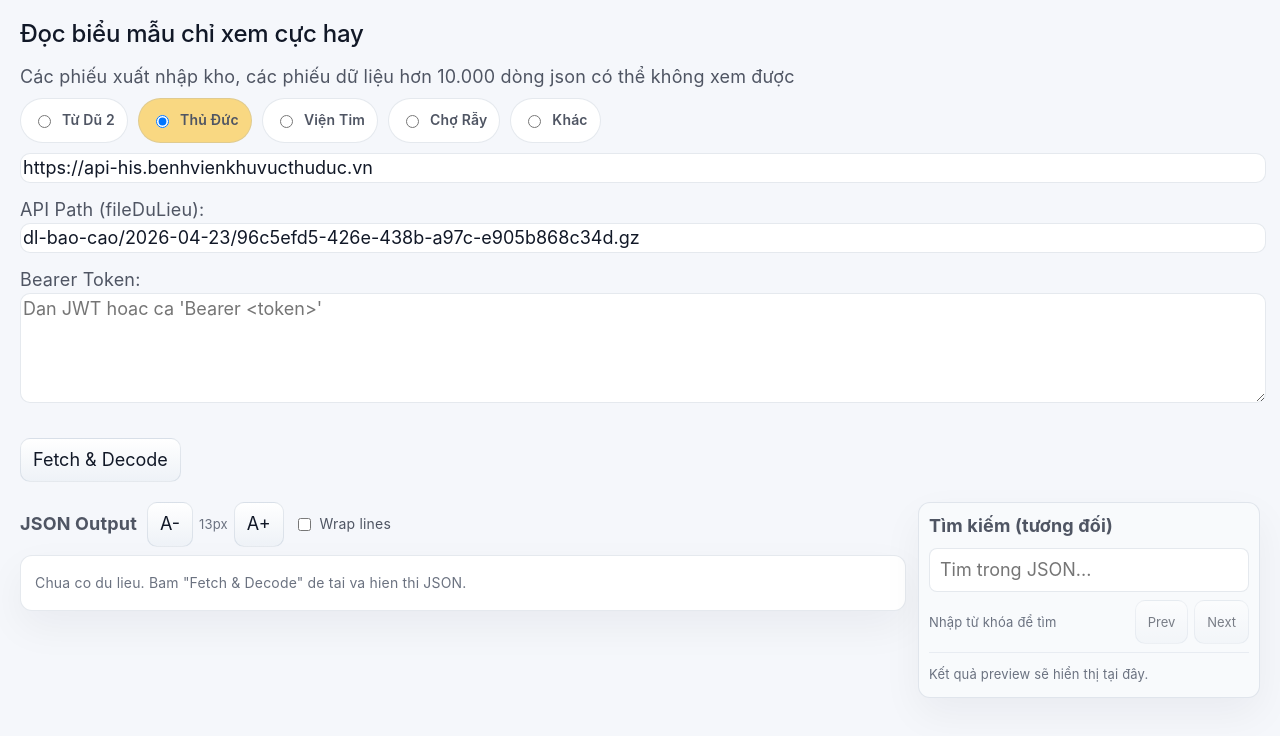
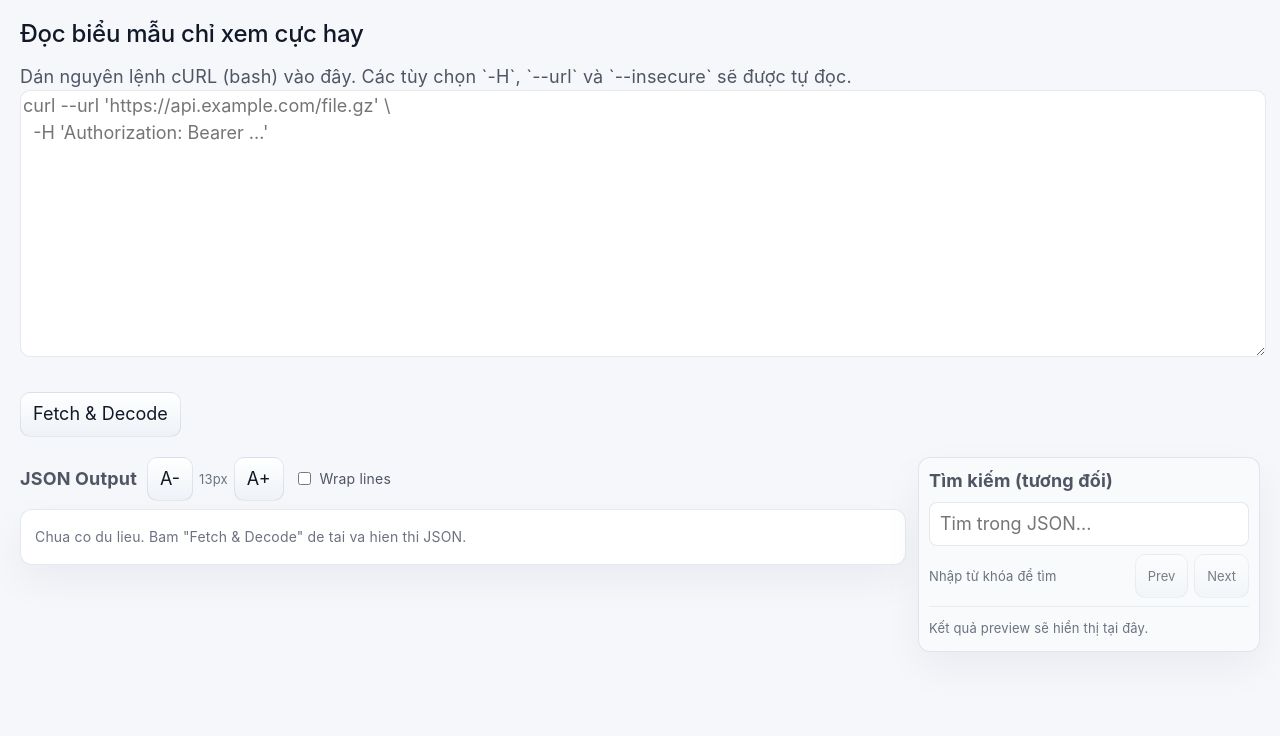
Before and after one commit to thnbih/bieu-mau-chi-xem, a React (Vite) app: page / in a window 1280 px wide. Shown: the top 736 px of the page. Built offline with nearby package versions, Linux system fonts and the light colour scheme.

Commit message:
change code curl

```diff
--- a/src/App.jsx
+++ b/src/App.jsx
@@ -14,31 +14,105 @@ const blockedApiBases = [
   "https://api-sdsfdsfdbvtudu.tudu.com.vn",
 ];
 
-const apiPresets = [
-  {
-    id: "tu-du-2",
-    label: "Từ Dũ 2",
-    url: "https://api-bvtuducangio.tudu.com.vn/",
-  },
-  {
-    id: "thu-duc",
-    label: "Thủ Đức",
-    url: "https://api-his.benhvienkhuvucthuduc.vn",
-  },
-  {
-    id: "vien-tim",
-    label: "Viện Tim",
-    url: "http://172.16.95.20:2301",
-  },
-  {
-    id: "cho-ray",
-    label: "Chợ Rẫy",
-    url: "https://api-his.choray.vn/",
-  },
-];
+const forbiddenRequestHeaders = new Set([
+  "connection",
+  "host",
+  "origin",
+  "referer",
+  "user-agent",
+]);
 
-const normalizeApiBaseUrl = (value) => {
-  return (value || "").trim().replace(/\/+$/, "");
+const tokenizeShellCommand = (command) => {
+  const tokens = [];
+  let token = "";
+  let quote = null;
+  let escaped = false;
+
+  for (const char of command.replace(/\\[ \t]*\r?\n/g, " ")) {
+    if (escaped) {
+      token += char;
+      escaped = false;
+    } else if (char === "\\") {
+      escaped = true;
+    } else if (quote) {
+      if (char === quote) quote = null;
+      else token += char;
+    } else if (char === "'" || char === '"') {
+      quote = char;
+    } else if (/\s/.test(char)) {
+      if (token) {
+        tokens.push(token);
+        token = "";
+      }
+    } else {
+      token += char;
+    }
+  }
+
+  if (escaped) token += "\\";
+  if (quote) throw new Error("Lệnh cURL có dấu nháy chưa đóng.");
+  if (token) tokens.push(token);
+  return tokens;
+};
+
+const parseCurlCommand = (command) => {
+  const tokens = tokenizeShellCommand(command.trim());
+  if (!tokens.length || tokens[0].toLowerCase() !== "curl") {
+    throw new Error("Hãy dán một lệnh bắt đầu bằng curl.");
+  }
+
+  let url = "";
+  const headers = {};
+  const ignoredOptions = new Set(["--insecure", "-k", "--compressed"]);
+
+  for (let index = 1; index < tokens.length; index += 1) {
+    const option = tokens[index];
+    let value = "";
+
+    if (option === "--url") {
+      value = tokens[++index] || "";
+      url = value;
+    } else if (option.startsWith("--url=")) {
+      url = option.slice("--url=".length);
+    } else if (option === "-H" || option === "--header") {
+      value = tokens[++index] || "";
+    } else if (option.startsWith("--header=")) {
+      value = option.slice("--header=".length);
+    } else if (option.startsWith("-H") && option.length > 2) {
+      value = option.slice(2);
+    } else if (ignoredOptions.has(option) || option.startsWith("-")) {
+      if (
+        ["-X", "--request", "-d", "--data", "--data-raw", "--data-binary"].includes(
+          option
+        )
+      ) {
+        index += 1;
+      }
+      continue;
+    } else if (!url) {
+      url = option;
+    }
+
+    if (value) {
+      const separatorIndex = value.indexOf(":");
+      if (separatorIndex > 0) {
+        const name = value.slice(0, separatorIndex).trim();
+        const headerValue = value.slice(separatorIndex + 1).trim();
+        if (name && !forbiddenRequestHeaders.has(name.toLowerCase())) {
+          headers[name] = headerValue;
+        }
+      }
+    }
+  }
+
+  if (!url) throw new Error("Không tìm thấy URL trong lệnh cURL.");
+  try {
+    new URL(url);
+  } catch {
+    throw new Error("URL trong lệnh cURL không hợp lệ.");
+  }
+
+  return { url, headers };
 };
 
 const normalizeForSearch = (value) => {
@@ -128,13 +202,7 @@ const isBlockedApiRequest = (baseUrl, path) => {
 };
 
 export default function App() {
-  const [baseUrl, setBaseUrl] = useState(
-    "https://api-his.benhvienkhuvucthuduc.vn"
-  );
-  const [path, setPath] = useState(
-    "dl-bao-cao/2026-04-23/96c5efd5-426e-438b-a97c-e905b868c34d.gz"
-  );
-  const [token, setToken] = useState("");
+  const [curlCommand, setCurlCommand] = useState("");
   const [result, setResult] = useState("");
   const [loading, setLoading] = useState(false);
   const [wrapLines, setWrapLines] = useState(false);
@@ -149,23 +217,6 @@ export default function App() {
   const blockedMaxSeekTimeRef = useRef(0);
   const minJsonFontSize = 1;
   const maxJsonFontSize = 50;
-
-  const selectedApiPreset = useMemo(() => {
-    const normalizedBaseUrl = normalizeApiBaseUrl(baseUrl);
-
-    return (
-      apiPresets.find(
-        (preset) => normalizeApiBaseUrl(preset.url) === normalizedBaseUrl
-      )?.id || "other"
-    );
-  }, [baseUrl]);
-
-  const normalizeToken = (rawToken) => {
-    return rawToken
-      .trim()
-      .replace(/^Bearer\s+/i, "")
-      .replace(/[\r\n\t]/g, "");
-  };
 
   const showBlockedFlow = () => {
     setLoading(false);
@@ -251,30 +302,20 @@ export default function App() {
   }, [blockedMessage]);
 
   const fetchGz = async () => {
-    if (isBlockedApiRequest(baseUrl, path)) {
-      showBlockedFlow();
-      return;
-    }
-
     try {
       setLoading(true);
       setActiveMatchIndex(0);
       setResult("");
 
-      const normalizedToken = normalizeToken(token);
-      if (!normalizedToken) {
-        throw new Error("Thiếu token. Hãy dán JWT vào ô Bearer Token.");
+      const { url, headers } = parseCurlCommand(curlCommand);
+      if (isBlockedApiRequest("", url)) {
+        showBlockedFlow();
+        return;
       }
-
-      const url = path.startsWith("http")
-        ? path
-        : `${baseUrl}/api/his/v1/files/${path}`;
 
       const res = await fetch(url, {
         method: "GET",
-        headers: {
-          Authorization: `Bearer ${normalizedToken}`,
-        },
+        headers,
       });
 
       if (!res.ok) {
@@ -388,14 +429,6 @@ export default function App() {
     setJsonFontSize((currentSize) =>
       Math.max(minJsonFontSize, currentSize - 1)
     );
-  };
-
-  const handleApiPresetChange = (presetUrl) => {
-    setBaseUrl(presetUrl);
-  };
-
-  const handleOtherApiChange = () => {
-    setBaseUrl("");
   };
 
   const highlightPreviewText = (text) => {
@@ -754,100 +787,16 @@ export default function App() {
 
       <div style={{ display: "grid", gap: 14, marginBottom: 18 }}>
         <div>
-          <label>Các phiếu xuất nhập kho, các phiếu dữ liệu hơn 10.000 dòng json có thể không xem được</label>
-          <br />
-          <div
-            role="radiogroup"
-            aria-label="Chon nhanh API"
-            style={{
-              display: "flex",
-              gap: 10,
-              flexWrap: "wrap",
-              margin: "8px 0 10px",
-            }}
-          >
-            {apiPresets.map((preset) => (
-              <label
-                key={preset.id}
-                style={{
-                  display: "inline-flex",
-                  alignItems: "center",
-                  gap: 8,
-                  padding: "8px 12px",
-                  borderRadius: 999,
-                  border: "1px solid var(--border)",
-                  background:
-                    selectedApiPreset === preset.id
-                      ? "var(--row-active)"
-                      : "var(--surface)",
-                  cursor: "pointer",
-                  userSelect: "none",
-                  fontSize: 14,
-                  fontWeight: 600,
-                }}
-              >
-                <input
-                  type="radio"
-                  name="api-preset"
-                  checked={selectedApiPreset === preset.id}
-                  onChange={() => handleApiPresetChange(preset.url)}
-                />
-                {preset.label}
-              </label>
-            ))}
-            <label
-              style={{
-                display: "inline-flex",
-                alignItems: "center",
-                gap: 8,
-                padding: "8px 12px",
-                borderRadius: 999,
-                border: "1px solid var(--border)",
-                background:
-                  selectedApiPreset === "other"
-                    ? "var(--row-active)"
-                    : "var(--surface)",
-                cursor: "pointer",
-                userSelect: "none",
-                fontSize: 14,
-                fontWeight: 600,
-              }}
-            >
-              <input
-                type="radio"
-                name="api-preset"
-                checked={selectedApiPreset === "other"}
-                onChange={handleOtherApiChange}
-              />
-              Khác
-            </label>
-          </div>
-          <input
-            value={baseUrl}
-            onChange={(e) => setBaseUrl(e.target.value)}
-            placeholder="Chon 1 preset ben tren hoac nhap Base URL khac"
-            style={{ width: "100%" }}
-          />
-        </div>
-
-        <div>
-          <label>API Path (fileDuLieu):</label>
-          <br />
-          <input
-            value={path}
-            onChange={(e) => setPath(e.target.value)}
-            style={{ width: "100%" }}
-          />
-        </div>
-
-        <div>
-          <label>Bearer Token:</label>
-          <br />
+          <label htmlFor="curl-command">
+            Dán nguyên lệnh cURL (bash) vào đây. Các tùy chọn `-H`, `--url` và
+            `--insecure` sẽ được tự đọc.
+          </label>
           <textarea
-            value={token}
-            onChange={(e) => setToken(e.target.value)}
-            placeholder="Dan JWT hoac ca 'Bearer <token>'"
-            rows={4}
+            id="curl-command"
+            value={curlCommand}
+            onChange={(e) => setCurlCommand(e.target.value)}
+            placeholder={"curl --url 'https://api.example.com/file.gz' \\\n  -H 'Authorization: Bearer ...'"}
+            rows={10}
             style={{ width: "100%" }}
           />
         </div>
```
Also changed, not shown: 1 other file (tests, documents, lock files or other folders).
